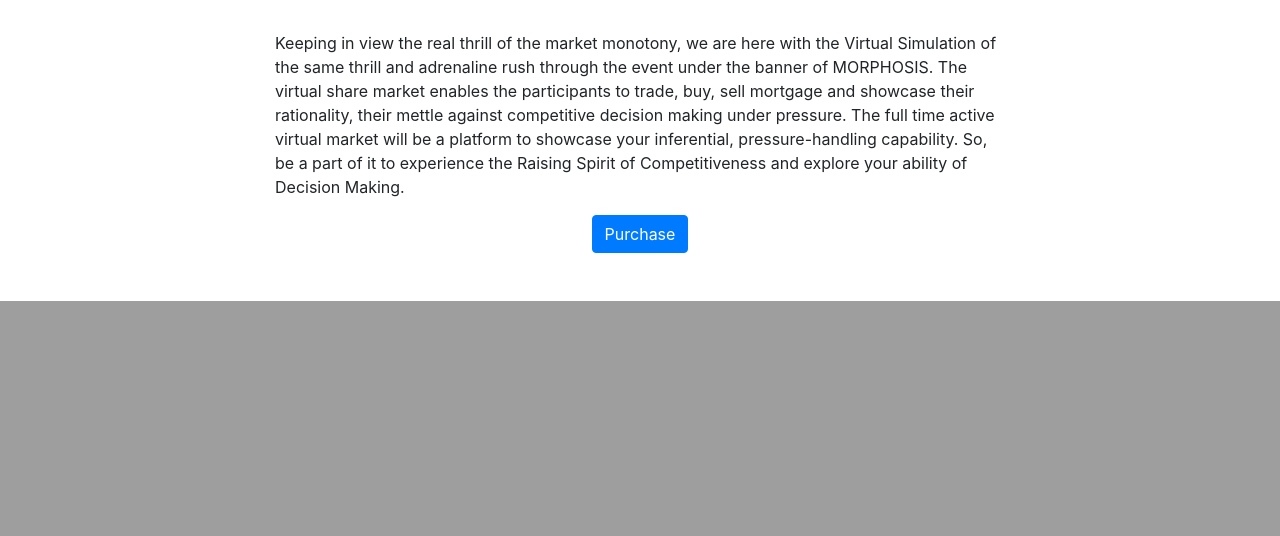
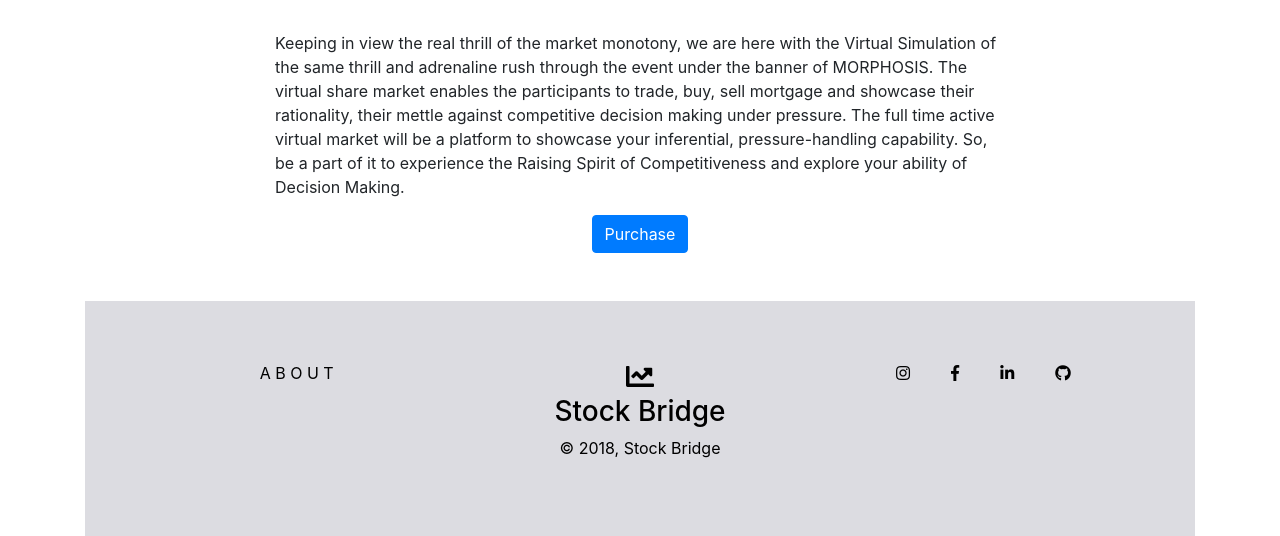
Before and after one commit to morphosis-nitmz/Stock-Bridge-2018, a Django app: page / in a window 1280 px wide. Shown: the part 657-1193 px from the top of the page. Before the commit the page ends 958 px from the top, so only its background shows below. Run offline with Django 3.2, Linux system fonts and the light colour scheme; a user stored in the database is signed in; parts of the project's set-up code (start-up, migrations or seed data) failed here and were passed over; some libraries are stand-ins or nearby versions.

Commit message:
Add footer and separate home.html from base.html

```diff
--- a/static_files/css/main.css
+++ b/static_files/css/main.css
@@ -1,5 +1,47 @@
+html, body {
+	height: 100%;
+}
+
+#wrap {
+	min-height: 75%;
+}
+
+#main {
+	overflow:auto;
+	padding-bottom:80px; /* this needs to be bigger than footer height*/
+}
+
+.footer {
+	position: relative;
+	margin-top: -80px; /* negative value of footer height */
+	height: 80px;
+	clear:both;
+	padding-top:20px;
+}
+
+.dropdown .dropdown-menu a:hover {
+	background-color: #dcdce1;
+  	color: #000;
+}
+
+.footer-custom {
+	background-color: #dcdce1;
+	padding: 60px 40px;
+	color: #000;
+}
+
+a.dropdown-item.active {
+	background-color:#D9CDCA;
+  	color: #000;
+}
+
+.anchor-black {
+	text-decoration: none;
+	color: black;
+}
+
 .image-home {
-    background: url("https://entefy.com/uploads/editor/071f8a36715a8a6b7f7ded54074cc8c6.gif");;
+    background: url("https://entefy.com/uploads/editor/071f8a36715a8a6b7f7ded54074cc8c6.gif");
     background-attachment: fixed;
     background-repeat: no-repeat;
     background-size: cover;
--- a/templates/base.html
+++ b/templates/base.html
@@ -37,6 +37,10 @@
 			</div>
 		</div>
 
+		{% block home_content %}{% endblock %}
+
+		{% include 'base/footer.html' %}
+
 		{% block javascript %}{% endblock %}
 
 	</body>
--- /dev/null
+++ b/templates/base/footer.html
@@ -0,0 +1,41 @@
+<footer class="footer-custom">
+    <div class="container">
+        <div class="row">
+            <div class="col-md-4 footer-copyright">
+                <p class="text-center">
+                    <a class="anchor-black" href="#">A B O U T</a>
+                </p>
+            </div>
+            <div class="col-md-4 mx-auto">
+                <h3 class="text-center"><i class="fas fa-chart-line" aria-hidden="true"></i><br>
+                    Stock Bridge
+                </h3>
+                <p class="text-center">© 2018, Stock Bridge</p>
+            </div>
+            <div class="col-md-4 social-networks">
+                <ul class="list-inline text-center">
+                    <li class="list-inline-item">
+                        <a class="anchor-black" target="_blank" href="https://www.instagram.com/shan_1.0">
+                            <i class="fab fa-instagram" aria-hidden="true"></i>
+                        </a>&nbsp;&nbsp;&nbsp;&nbsp;&nbsp;&nbsp;
+                    </li>
+                    <li class="list-inline-item">
+                        <a class="anchor-black" target="_blank" href="https://www.facebook.com/greatsaiyen007">
+                            <i class="fab fa-facebook-f" aria-hidden="true"></i>
+                        </a>&nbsp;&nbsp;&nbsp;&nbsp;&nbsp;&nbsp;
+                    </li>
+                    <li class="list-inline-item">
+                        <a class="anchor-black" target="_blank" href="https://www.linkedin.com/company/13677719/">
+                            <i class="fab fa-linkedin-in" aria-hidden="true"></i>
+                        </a>&nbsp;&nbsp;&nbsp;&nbsp;&nbsp;&nbsp;
+                    </li>
+                    <li class="list-inline-item">
+                        <a class="anchor-black" target="_blank" href="https://github.com/morphosis-nitmz">
+                            <i class="fab fa-github" aria-hidden="true"></i>
+                        </a>
+                    </li>
+                </ul>
+            </div>
+        </div>
+    </div>
+</footer>
--- a/templates/base/navbar.html
+++ b/templates/base/navbar.html
@@ -10,6 +10,7 @@
 <nav class="navbar navbar-expand-lg navbar-dark" style="background-color: #000000;">
 	<div class="container">
 		<a class="navbar-brand" href="{{ home_url }}">
+			<i class="fas fa-chart-line" aria-hidden="true"></i>
 			{% if brand_name %} {{ brand_name}} {% else %} Stock Bridge {% endif %}
 		</a>
 		<button class="navbar-toggler" type="button" data-toggle="collapse" data-target="#navbarSupportedContent" aria-controls="navbarSupportedContent" aria-expanded="false" aria-label="Toggle navigation">
--- a/templates/home.html
+++ b/templates/home.html
@@ -1,11 +1,16 @@
-{% extends 'base.html' %}
 {% load static %}
+<!DOCTYPE html>
+<html lang="en">
+	<head>
+		<meta charset="utf-8">
+    <meta name="viewport" content="width=device-width, initial-scale=1, shrink-to-fit=no">
+    <title>Home</title>
+		{% include 'base/css.html' %}
+		{% include 'base/js.html' %}
+	</head>
+	<body>
 
-{% block base_head %}
-<title>Home</title>
-{% endblock %}
-
-{% block javascript %}
+		{% include 'base/navbar.html' with brand_name='Stock Bridge' %}
 
     <div class="image-home jumbotron">
       <div class="heading" font-family="FoughtKnight">
@@ -17,19 +22,25 @@
       <div class="row">
         <div class="col-12 col-md-2"></div>
         <div class="col">
-      <p>Keeping in view the real thrill of the market monotony, we are here with the Virtual Simulation of the same thrill and adrenaline
-        rush through the event under the banner of MORPHOSIS. The virtual share market enables the participants to trade, buy,
-        sell mortgage and showcase their rationality, their mettle against competitive decision making under pressure. The full
-        time active virtual market will be a platform to showcase your inferential, pressure-handling capability. So, be a part
-        of it to experience the Raising Spirit of Competitiveness and explore your ability of Decision Making.
+          <p>Keeping in view the real thrill of the market monotony, we are here with the Virtual Simulation of the same thrill
+            and adrenaline rush through the event under the banner of MORPHOSIS. The virtual share market enables the participants
+            to trade, buy, sell mortgage and showcase their rationality, their mettle against competitive decision making under
+            pressure. The full time active virtual market will be a platform to showcase your inferential, pressure-handling
+            capability. So, be a part of it to experience the Raising Spirit of Competitiveness and explore your ability of Decision
+            Making.
           </p>
         </div>
         <div class="col-12 col-md-2"></div>
       </div>
       <div class="row">
         <div class="col-12 text-center mb-5">
-      <a href="{% url 'market:company_select' %}"><button class="btn btn-primary">Purchase</button></a>
+          <a href="{% url 'market:company_select' %}">
+            <button class="btn btn-primary">Purchase</button>
+          </a>
         </div>
       </div>
 
-{% endblock %}
+		{% include 'base/footer.html' %}
+
+	</body>
+</html>
```
Also changed, not shown: db.sqlite3. Lines whose indentation alone changed are shown as unchanged.
